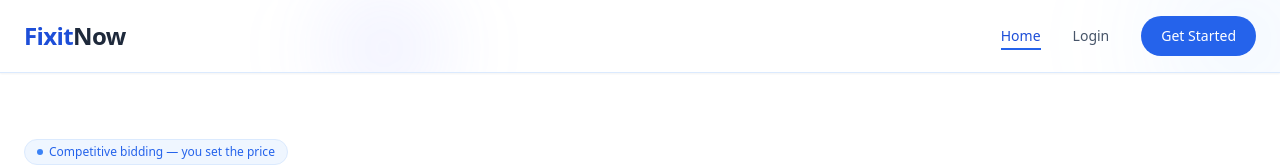
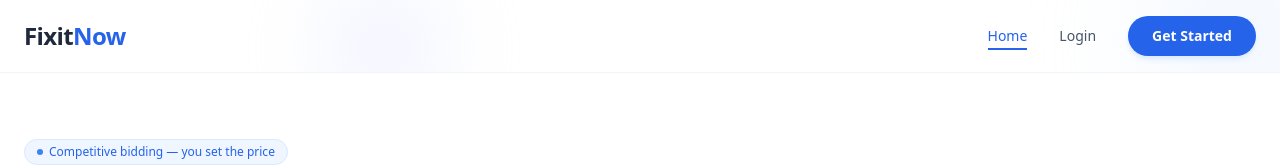
Before and after one commit to KalpaJungKunwar/FixItNow, a React (Vite) app in the folder frontend/: page / in a window 1280 px wide. Shown: the top 166 px of the page. Built offline with nearby package versions, Linux system fonts and the light colour scheme; no server answers.

Commit message:
Update header.jsx

```diff
--- a/frontend/src/components/header.jsx
+++ b/frontend/src/components/header.jsx
@@ -12,55 +12,70 @@ export default function Header() {
   };
 
   const isCustomer = user?.roleType === "customer";
-
-  // Helper to highlight active links
   const isActive = (path) => location.pathname === path;
 
   const navLinkClass = (path) => `
-    relative py-1 transition-all duration-300 ease-in-out
-    ${isActive(path) ? "text-blue-700 font-medium" : "text-slate-600 hover:text-blue-600"}
+    relative py-1 text-sm font-medium transition-all duration-300 select-none
+    ${isActive(path) ? "text-blue-600" : "text-slate-600 hover:text-blue-600"}
     after:content-[''] after:absolute after:left-0 after:bottom-0 after:h-[2px]
     after:w-full after:bg-blue-600 after:scale-x-0 after:transition-transform
     ${isActive(path) ? "after:scale-x-100" : "hover:after:scale-x-100"}
   `;
 
   return (
-    <header className="w-full bg-white/80 backdrop-blur-md border-b border-blue-100 sticky top-0 z-50 overflow-hidden shadow-sm">
-      {/* Decorative Background Elements */}
-      <div className="absolute -top-10 -right-10 w-40 h-40 rounded-full bg-blue-400/10 blur-3xl pointer-events-none" />
-      <div className="absolute -bottom-10 left-1/4 w-32 h-32 rounded-full bg-indigo-400/10 blur-2xl pointer-events-none" />
+    <header className="w-full bg-white/80 backdrop-blur-md border-b border-slate-100 sticky top-0 z-50 overflow-hidden">
+      <div className="absolute top-0 inset-x-0 h-full w-full pointer-events-none overflow-hidden">
+        <div className="absolute -top-10 -right-10 w-40 h-40 rounded-full bg-blue-100/50 blur-3xl" />
+        <div className="absolute -bottom-10 left-1/4 w-32 h-32 rounded-full bg-indigo-100/40 blur-2xl" />
+      </div>
 
       <div className="relative max-w-7xl mx-auto flex items-center justify-between px-6 py-4">
-        {/* Logo */}
-        <Link
-          to="/"
-          className="group flex items-center space-x-2 text-2xl font-bold tracking-tight text-blue-700"
-        >
+        <Link to="/" className="flex items-center space-x-2 group select-none">
 
-          <span>Fixit<span className="text-slate-800">Now</span></span>
+          <span className="text-2xl font-bold tracking-tight text-slate-800">
+            Fixit<span className="text-blue-600">Now</span>
+          </span>
         </Link>
 
-        {/* Navigation */}
-        <nav className="hidden md:flex items-center space-x-8 text-sm font-medium">
+        <nav className="flex items-center select-none">
+          <div className="hidden md:flex items-center space-x-8">
             {isCustomer ? (
               <>
-              <Link to="/" className={navLinkClass("/")}>Home</Link>
-              <Link to="/services" className={navLinkClass("/services")}>Services</Link>
-              <Link to="/dashboard" className={navLinkClass("/dashboard")}>My Bookings</Link>
-              <Link to="/profile" className={navLinkClass("/profile")}>Profile</Link>
+                <Link to="/" className={navLinkClass("/")}>
+                  Home
+                </Link>
+                <Link to="/services" className={navLinkClass("/services")}>
+                  Services
+                </Link>
+                <Link to="/dashboard" className={navLinkClass("/dashboard")}>
+                  Bookings
+                </Link>
+                <Link to="/profile" className={navLinkClass("/profile")}>
+                  Profile
+                </Link>
               </>
-          ) : !user && (
+            ) : (
+              !user && (
                 <>
-              <Link to="/" className={navLinkClass("/")}>Home</Link>
-              <Link to="/login" className="text-slate-600 hover:text-blue-600 transition-colors">Login</Link>
+                  <Link to="/" className={navLinkClass("/")}>
+                    Home
+                  </Link>
+                  <Link
+                    to="/login"
+                    className="text-slate-600 hover:text-blue-600 text-sm font-medium transition-colors"
+                  >
+                    Login
+                  </Link>
                   <Link
                     to="/register"
-                className="bg-blue-600 hover:bg-blue-700 hover:shadow-lg hover:shadow-blue-200 text-white px-5 py-2.5 rounded-full transition-all active:scale-95"
+                    className="bg-blue-600 hover:bg-blue-700 text-white px-6 py-2.5 rounded-full text-sm font-semibold transition-all active:scale-95 shadow-md shadow-blue-100"
                   >
                     Get Started
                   </Link>
                 </>
+              )
             )}
+          </div>
 
           {user && (
             <div className="flex items-center pl-4 border-l border-slate-200 ml-4">
@@ -69,20 +84,24 @@ export default function Header() {
                 className="group flex items-center space-x-2 bg-slate-100 hover:bg-red-50 text-slate-600 hover:text-red-600 px-4 py-2 rounded-full text-sm font-semibold transition-all"
               >
                 <span>Logout</span>
-                <svg xmlns="http://www.w3.org/2000/svg" className="h-4 w-4 group-hover:translate-x-1 transition-transform" fill="none" viewBox="0 0 24 24" stroke="currentColor">
-                  <path strokeLinecap="round" strokeLinejoin="round" strokeWidth={2} d="M17 16l4-4m0 0l-4-4m4 4H7m6 4v1a3 3 0 01-3 3H6a3 3 0 01-3-3V7a3 3 0 013-3h4a3 3 0 013 3v1" />
+                <svg
+                  xmlns="http://www.w3.org/2000/svg"
+                  className="h-4 w-4 group-hover:translate-x-1 transition-transform"
+                  fill="none"
+                  viewBox="0 0 24 24"
+                  stroke="currentColor"
+                >
+                  <path
+                    strokeLinecap="round"
+                    strokeLinejoin="round"
+                    strokeWidth={2}
+                    d="M17 16l4-4m0 0l-4-4m4 4H7m6 4v1a3 3 0 01-3 3H6a3 3 0 01-3-3V7a3 3 0 013-3h4a3 3 0 013 3v1"
+                  />
                 </svg>
               </button>
             </div>
           )}
         </nav>
-
-        {/* Mobile Menu Button (Placeholder for functionality) */}
-        <div className="md:hidden flex items-center">
-          <button className="text-slate-600 p-2">
-            <svg className="w-6 h-6" fill="none" stroke="currentColor" viewBox="0 0 24 24"><path strokeLinecap="round" strokeLinejoin="round" strokeWidth="2" d="M4 6h16M4 12h16m-7 6h7"></path></svg>
-          </button>
-        </div>
       </div>
     </header>
   );
```
Lines whose indentation alone changed are shown as unchanged.
